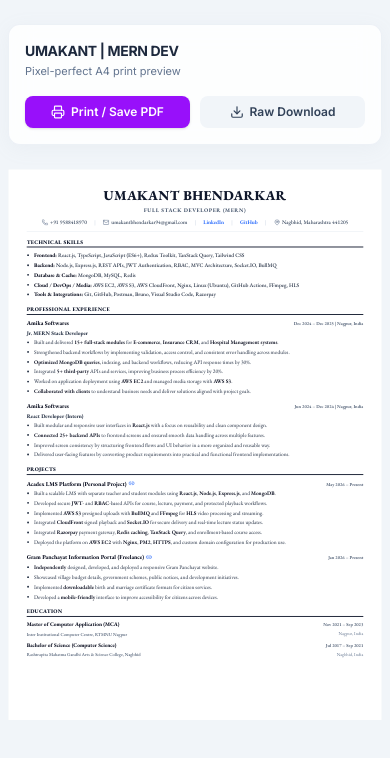
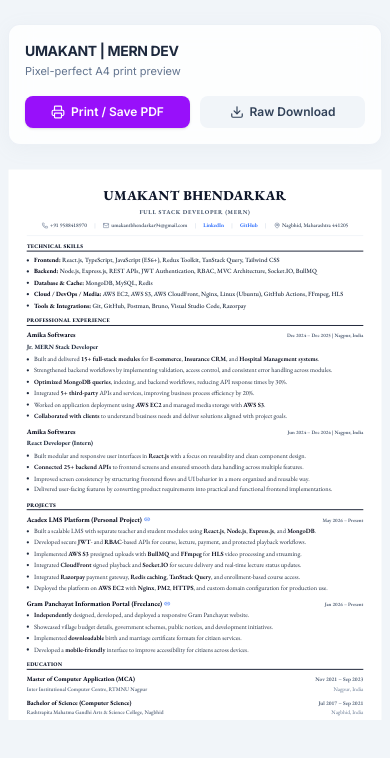
Before and after one commit to umakant8732/PORTFOLIO, a React (Vite) app: page / in a window 390 px wide. Shown: the top 758 px of the page. Built offline with nearby package versions, Linux system fonts and the light colour scheme.

Commit message:
apply global 14px text sizes and page height adjustments

```diff
--- a/src/App.jsx
+++ b/src/App.jsx
@@ -87,12 +87,12 @@ export default function App() {
           <h1 className="text-3xl sm:text-[44px] font-extrabold tracking-wide uppercase text-slate-900">
             UMAKANT BHENDARKAR
           </h1>
-          <p className="text-xs sm:text-[15px] font-bold tracking-widest text-slate-600 mt-1.5 uppercase">
+          <p className="text-[13px] sm:text-[15px] font-bold tracking-widest text-slate-600 mt-1.5 uppercase">
             Full Stack Developer (MERN)
           </p>
 
           {/* Contact Details */}
-          <div className="flex flex-wrap items-center justify-center gap-x-4 gap-y-1.5 text-xs sm:text-[13.5px] text-slate-700 mt-2.5 font-medium">
+          <div className="flex flex-wrap items-center justify-center gap-x-4 gap-y-1.5 text-[12px] sm:text-[13.5px] text-slate-700 mt-2.5 font-medium">
             <span className="flex items-center gap-1">
               <Phone className="w-3.5 h-3.5 text-slate-500" />
               +91 9588418970
@@ -123,7 +123,7 @@ export default function App() {
           <h2 className="text-xs font-extrabold tracking-wider uppercase text-slate-900 border-b-2 border-slate-900 pb-0.5 mb-2">
             Technical Skills
           </h2>
-          <ul className="space-y-0.5 text-xs sm:text-[14px] text-slate-800 list-disc pl-4 leading-relaxed font-medium text-justify">
+          <ul className="space-y-0.5 text-[14px] text-slate-800 list-disc pl-4 leading-relaxed font-medium text-justify">
             <li>
               <strong className="text-slate-950 font-bold">Frontend:</strong> React.js, TypeScript, JavaScript (ES6+), Redux Toolkit, TanStack Query, Tailwind CSS
             </li>
@@ -153,13 +153,13 @@ export default function App() {
             {/* Experience Block 1 */}
             <div>
               <div className="flex justify-between items-baseline mb-0.5">
-                <h3 className="text-[13px] sm:text-[15.5px] font-bold text-slate-950">Amika Softwares</h3>
-                <span className="text-[10px] sm:text-[11px] font-semibold text-slate-600">Dec 2024 – Dec 2025 | Nagpur, India</span>
+                <h3 className="text-[15px] font-bold text-slate-950">Amika Softwares</h3>
+                <span className="text-[11px] sm:text-[12px] font-semibold text-slate-600">Dec 2024 – Dec 2025 | Nagpur, India</span>
               </div>
               <div className="flex justify-between items-baseline mb-1">
-                <p className="text-xs sm:text-[14px] font-bold text-slate-800">Jr. MERN Stack Developer</p>
+                <p className="text-[14px] font-bold text-slate-800">Jr. MERN Stack Developer</p>
               </div>
-              <ul className="space-y-0.5 text-xs sm:text-[14px] text-slate-800 list-disc pl-4 leading-relaxed text-justify">
+              <ul className="space-y-0.5 text-[14px] text-slate-800 list-disc pl-4 leading-relaxed text-justify">
                 <li>
                   Built and delivered <strong className="text-slate-950 font-semibold">15+ full-stack modules</strong> for <strong className="text-slate-950 font-semibold">E-commerce</strong>, <strong className="text-slate-950 font-semibold">Insurance CRM</strong>, and <strong className="text-slate-950 font-semibold">Hospital Management systems</strong>.
                 </li>
@@ -184,13 +184,13 @@ export default function App() {
             {/* Experience Block 2 */}
             <div>
               <div className="flex justify-between items-baseline mb-0.5">
-                <h3 className="text-[13px] sm:text-[15.5px] font-bold text-slate-950">Amika Softwares</h3>
-                <span className="text-[10px] sm:text-[11px] font-semibold text-slate-600">Jun 2024 – Dec 2024 | Nagpur, India</span>
+                <h3 className="text-[15px] font-bold text-slate-950">Amika Softwares</h3>
+                <span className="text-[11px] sm:text-[12px] font-semibold text-slate-600">Jun 2024 – Dec 2024 | Nagpur, India</span>
               </div>
               <div className="flex justify-between items-baseline mb-1">
-                <p className="text-xs sm:text-[14px] font-bold text-slate-800">React Developer (Intern)</p>
+                <p className="text-[14px] font-bold text-slate-800">React Developer (Intern)</p>
               </div>
-              <ul className="space-y-0.5 text-xs sm:text-[14px] text-slate-800 list-disc pl-4 leading-relaxed text-justify">
+              <ul className="space-y-0.5 text-[14px] text-slate-800 list-disc pl-4 leading-relaxed text-justify">
                 <li>
                   Built modular and responsive user interfaces in <strong className="text-slate-950 font-semibold">React.js</strong> with a focus on reusability and clean component design.
                 </li>
@@ -220,15 +220,15 @@ export default function App() {
             {/* Project Block 1 */}
             <div>
               <div className="flex justify-between items-baseline mb-0.5">
-                <h3 className="text-[13px] sm:text-[15.5px] font-bold text-slate-950 flex items-center gap-1">
+                <h3 className="text-[15px] font-bold text-slate-950 flex items-center gap-1">
                   Acadex LMS Platform (Personal Project)
                   <a href="https://acadexlearning.xyz" target="_blank" rel="noopener noreferrer" className="text-blue-600 hover:text-blue-800 no-print">
                     <Link2 className="w-3.5 h-3.5" />
                   </a>
                 </h3>
-                <span className="text-[10px] sm:text-[11px] font-semibold text-slate-600">May 2026 – Present</span>
+                <span className="text-[11px] sm:text-[12px] font-semibold text-slate-600">May 2026 – Present</span>
               </div>
-              <ul className="space-y-0.5 text-xs sm:text-[14px] text-slate-800 list-disc pl-4 leading-relaxed text-justify">
+              <ul className="space-y-0.5 text-[14px] text-slate-800 list-disc pl-4 leading-relaxed text-justify">
                 <li>
                   Built a scalable LMS with separate teacher and student modules using <strong className="text-slate-950 font-semibold">React.js</strong>, <strong className="text-slate-950 font-semibold">Node.js</strong>, <strong className="text-slate-950 font-semibold">Express.js</strong>, and <strong className="text-slate-950 font-semibold">MongoDB</strong>.
                 </li>
@@ -253,15 +253,15 @@ export default function App() {
             {/* Project Block 2 */}
             <div>
               <div className="flex justify-between items-baseline mb-0.5">
-                <h3 className="text-[13px] sm:text-[15.5px] font-bold text-slate-950 flex items-center gap-1">
+                <h3 className="text-[15px] font-bold text-slate-950 flex items-center gap-1">
                   Gram Panchayat Information Portal (Freelance)
                   <a href="https://grampanchayat-kotgaon.com" target="_blank" rel="noopener noreferrer" className="text-blue-600 hover:text-blue-800 no-print">
                     <Link2 className="w-3.5 h-3.5" />
                   </a>
                 </h3>
-                <span className="text-[10px] sm:text-[11px] font-semibold text-slate-600">Jan 2026 – Present</span>
+                <span className="text-[11px] sm:text-[12px] font-semibold text-slate-600">Jan 2026 – Present</span>
               </div>
-              <ul className="space-y-0.5 text-xs sm:text-[14px] text-slate-800 list-disc pl-4 leading-relaxed text-justify">
+              <ul className="space-y-0.5 text-[14px] text-slate-800 list-disc pl-4 leading-relaxed text-justify">
                 <li>
                   <strong className="text-slate-950 font-semibold">Independently</strong> designed, developed, and deployed a responsive Gram Panchayat website.
                 </li>
@@ -291,24 +291,24 @@ export default function App() {
             {/* Education Block 1 */}
             <div className="flex justify-between items-baseline">
               <div>
-                <h3 className="text-[12px] sm:text-[14px] font-bold text-slate-950">Master of Computer Application (MCA)</h3>
-                <p className="text-[10px] sm:text-[11px] text-slate-600 mt-0.5 font-medium">Inter Institutional Computer Centre, RTMNU Nagpur</p>
+                <h3 className="text-[14px] font-bold text-slate-950">Master of Computer Application (MCA)</h3>
+                <p className="text-[12px] text-slate-600 mt-0.5 font-medium">Inter Institutional Computer Centre, RTMNU Nagpur</p>
               </div>
               <div className="text-right">
-                <span className="text-[10px] sm:text-[11px] font-semibold text-slate-600 block">Nov 2021 – Sep 2023</span>
-                <span className="text-[10px] sm:text-[11px] text-slate-500 block mt-0.5">Nagpur, India</span>
+                <span className="text-[12px] font-semibold text-slate-600 block">Nov 2021 – Sep 2023</span>
+                <span className="text-[12px] text-slate-500 block mt-0.5">Nagpur, India</span>
               </div>
             </div>
 
             {/* Education Block 2 */}
             <div className="flex justify-between items-baseline">
               <div>
-                <h3 className="text-[12px] sm:text-[14px] font-bold text-slate-950">Bachelor of Science (Computer Science)</h3>
-                <p className="text-[10px] sm:text-[11px] text-slate-600 mt-0.5 font-medium">Rashtrapita Mahatma Gandhi Arts & Science College, Nagbhid</p>
+                <h3 className="text-[14px] font-bold text-slate-950">Bachelor of Science (Computer Science)</h3>
+                <p className="text-[12px] text-slate-600 mt-0.5 font-medium">Rashtrapita Mahatma Gandhi Arts & Science College, Nagbhid</p>
               </div>
               <div className="text-right">
-                <span className="text-[10px] sm:text-[11px] font-semibold text-slate-600 block">Jul 2017 – Sep 2021</span>
-                <span className="text-[10px] sm:text-[11px] text-slate-500 block mt-0.5">Nagbhid, India</span>
+                <span className="text-[12px] font-semibold text-slate-600 block">Jul 2017 – Sep 2021</span>
+                <span className="text-[12px] text-slate-500 block mt-0.5">Nagbhid, India</span>
               </div>
             </div>
 
```
